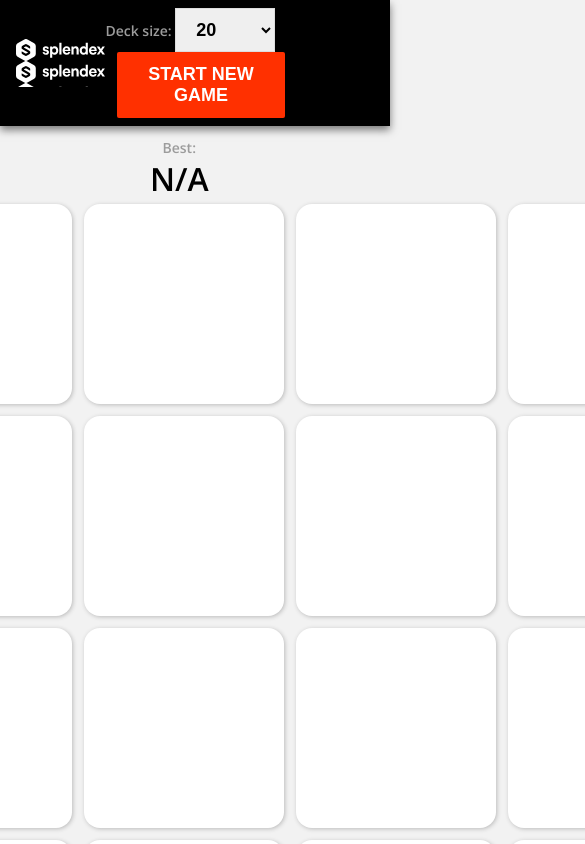
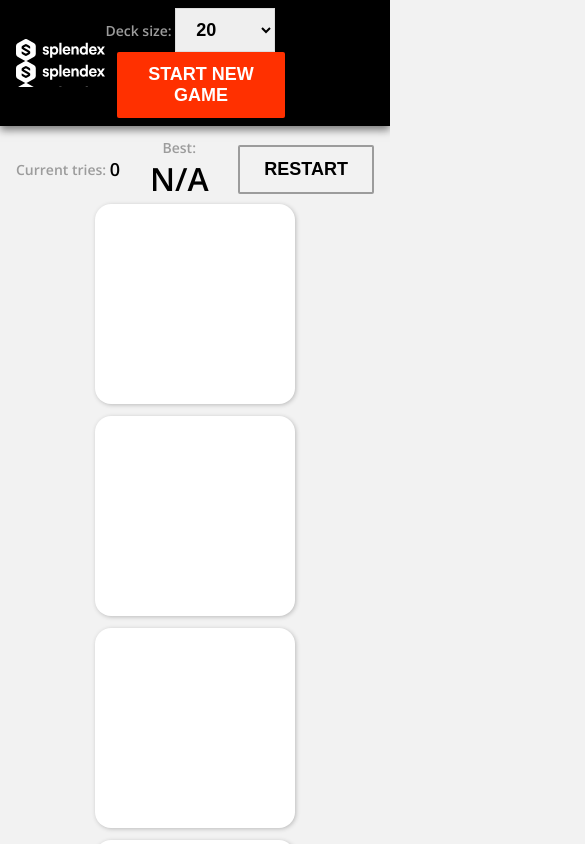
Before and after one commit to DanielSharp01/splendex-homework, an Angular app: page / in a window 390 px wide. Both pictures are taken after a click on the button "START NEW GAME". Shown: the top 844 px of the page, 585 px wide, since content can reach past the window. Built offline with nearby package versions, Linux system fonts and the light colour scheme.

Commit message:
Game grid responsive

```diff
--- a/src/app/app.component.scss
+++ b/src/app/app.component.scss
@@ -5,6 +5,13 @@
 }
 
 .content {
-  width: 5 * (200px + 14px);
+  box-sizing: border-box;
+  width: 100%;
+  @media only screen and (min-width: 1050px) {
+    width: 5 * (200px + 16px);
+  }
+
+
+  padding: 0 16px;
   align-self: center;
 }
--- a/src/app/components/game/game.component.scss
+++ b/src/app/components/game/game.component.scss
@@ -1,13 +1,9 @@
 .card-container {
-  display: flex;
-  flex-wrap: wrap;
-  margin-left: -12px;
-  margin-top: -12px;
-
-  app-card {
-    margin-left: 12px;
-    margin-top: 12px;
-  }
+  display: grid;
+  grid-template-columns: repeat(auto-fit, 200px);
+  justify-content: center;
+  grid-row-gap: 12px;
+  grid-column-gap: 12px;
 }
 
 .game-header {
```
